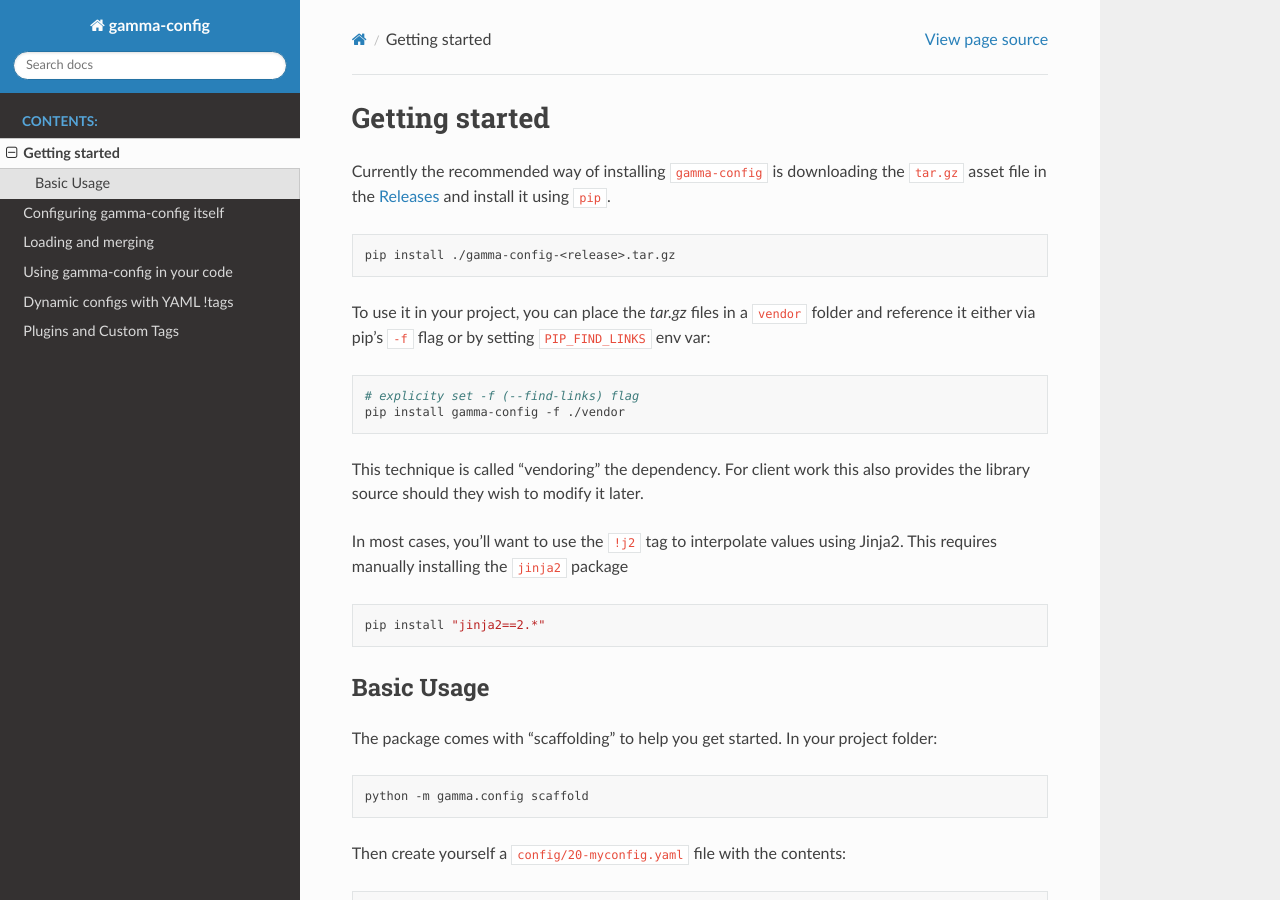
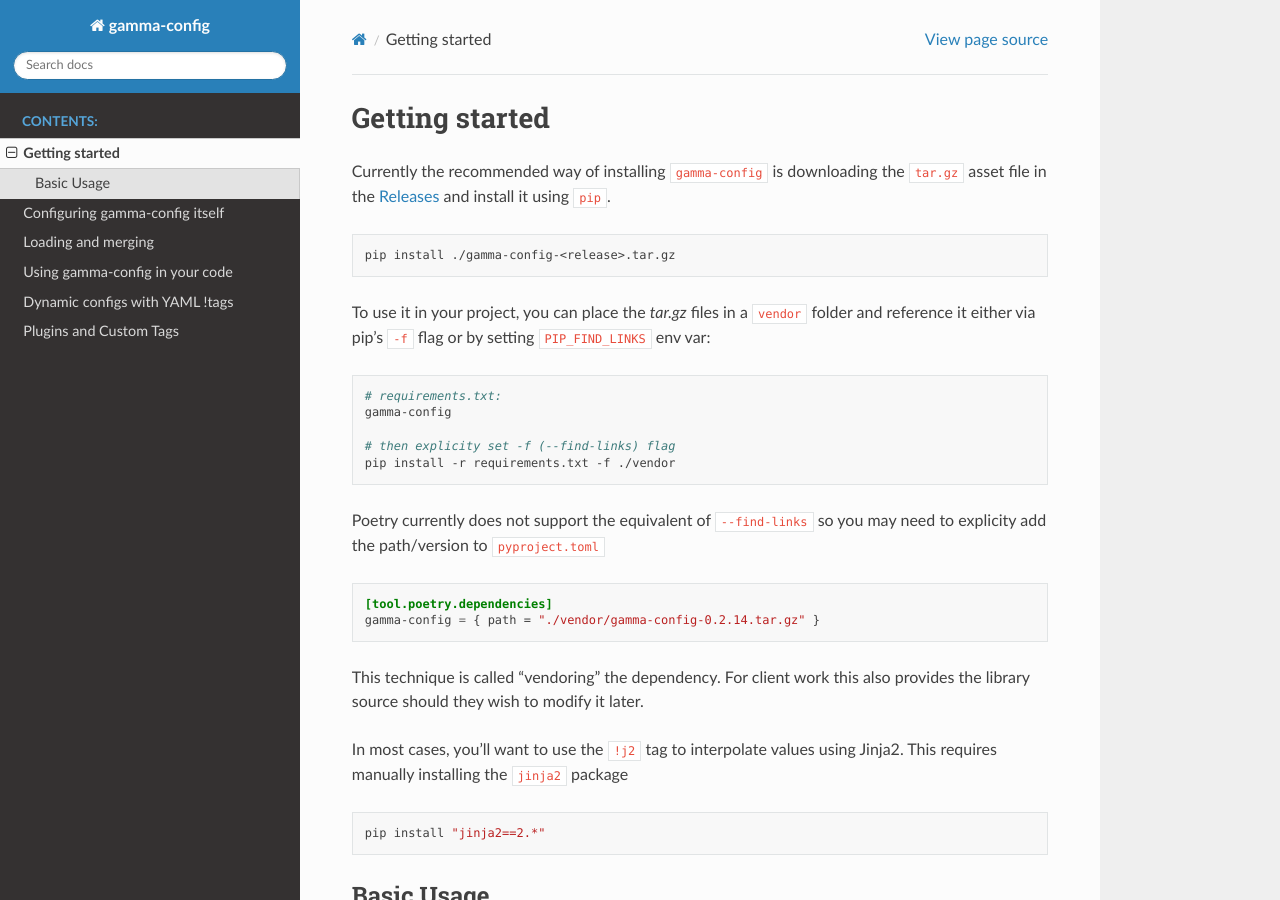
Before and after one commit to cjalmeida/gamma-config, a Sphinx documentation site: the page built from docs/pages/getting-started.rst, in a window 1280 px wide and 900 px high. Built offline with Sphinx 7.4.7 and the Read the Docs theme 2.0.0, drawn with Linux system fonts in a browser that asks for light colours.

Commit message:
update docs to poetry

```diff
--- a/docs/pages/getting-started.rst
+++ b/docs/pages/getting-started.rst
@@ -16,8 +16,20 @@
 
 .. code-block:: bash
 
-    # explicity set -f (--find-links) flag
-    pip install gamma-config -f ./vendor
+    # requirements.txt:
+    gamma-config
+
+    # then explicity set -f (--find-links) flag
+    pip install -r requirements.txt -f ./vendor
+
+Poetry currently does not support the equivalent of ``--find-links`` so you may need to
+explicity add the path/version to ``pyproject.toml``
+
+.. code-block:: toml
+
+    [tool.poetry.dependencies]
+    gamma-config = { path = "./vendor/gamma-config-0.2.14.tar.gz" }
+
 
 This technique is called "vendoring" the dependency. For client work this also
 provides the library source should they wish to modify it later.
```
Also changed, not shown: README.rst (+14 -2 lines).
